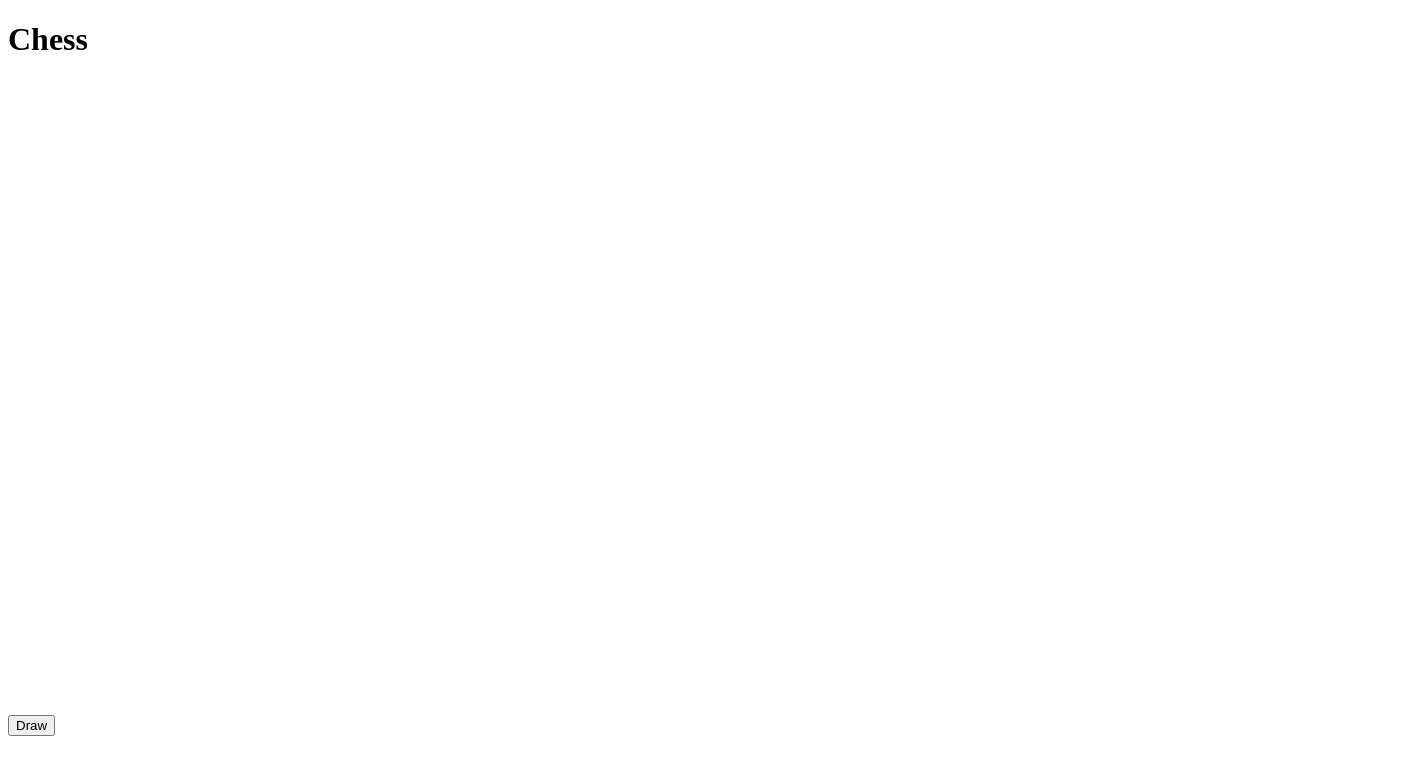
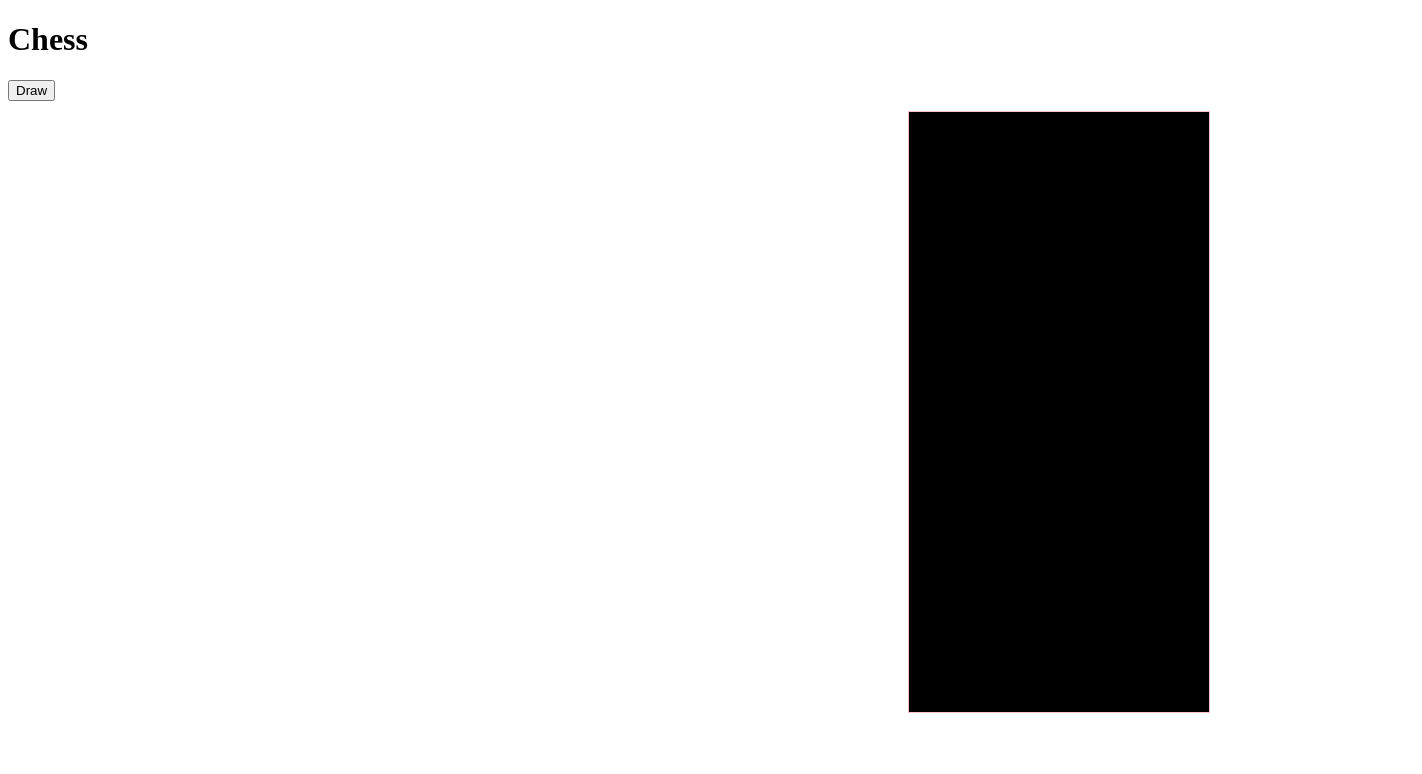
Before and after one commit to swan28pande/Shatranj, a React (Vite) app: page / in a window 1280 px wide. Shown: the top 774 px of the page, 1422 px wide, since content can reach past the window. Built offline with nearby package versions, Linux system fonts and the light colour scheme.

Commit message:
side box added

```diff
--- a/src/App.jsx
+++ b/src/App.jsx
@@ -1,6 +1,7 @@
 
 import { BrowserRouter , Routes , Route } from "react-router-dom";
 import Chessboard from './components/chessboard'
+import SideCanvas from './components/sidecanvas'
 
 
 // import './App.css'
@@ -10,7 +11,9 @@ function App() {
   return (
     <BrowserRouter>
     <Routes>
+
         <Route path="/" element={<Chessboard />} />
+        {/* <Route path="/" element={<SideCanvas />} /> */}
         <Route path="*" element={<div>404 Not Found</div>} />
     </Routes>
 </BrowserRouter>
--- /dev/null
+++ b/src/components/chessboard.css
@@ -0,0 +1,22 @@
+
+.match_screen {
+
+    position: relative;
+    width: 100%;
+    height: 100vh;
+
+
+}
+
+.component1,
+.component2 {
+  position: absolute;
+  top: 0;
+  left: 0;
+  width: 100%;
+  height: 100%;
+}
+
+.component2 {
+    left : 150px;
+}
--- a/src/components/chessboard.jsx
+++ b/src/components/chessboard.jsx
@@ -38,6 +38,8 @@ import BlackQueen from '../assets/bqueen.svg';
 import WhiteKing from '../assets/wking.svg';
 import BlackKing from '../assets/bking.svg';
 
+import Side_canvas from "./sidecanvas";
+import './chessboard.css' ;
 
 const Chessboard = () => {
   const canvasRef = useRef(null);
@@ -1019,14 +1021,21 @@ const checkImageAtPosition = (x, y) => {
 
   return (
     <div>
+
       <h1>Chess</h1>
       <button onClick={drawBoard} disabled={!imagesLoaded}>
         Draw
       </button>
+      <div className="match_screen">
+      <div className="component1"><Side_canvas/></div>
+      <div className="component2">
       <canvas ref={canvasRef} width={650} height={650}
        onMouseDown={handleMouseDown}
        onMouseMove={handleMouseMove}
        onMouseUp={handleMouseUp} ></canvas>
+      </div>
+      </div>
+
     </div>
   );
 };
--- /dev/null
+++ b/src/components/sidecanvas.css
@@ -0,0 +1,11 @@
+
+.container {
+    display: flex;
+    margin-left: 900px;
+    margin-top:10px;
+  }
+
+.my-canvas {
+    border: 1px solid pink; /* Example border style */
+
+  }
--- /dev/null
+++ b/src/components/sidecanvas.jsx
@@ -0,0 +1,29 @@
+// create a standard react component
+
+
+import React, { useRef ,useEffect} from 'react';
+
+import './sidecanvas.css'  ;
+
+const side_canvas = () => {
+    const canvasRef = useRef(null);
+      useEffect(() => {
+
+            const canvas = canvasRef.current;
+            const context = canvas.getContext('2d');
+
+            // Set the canvas background color to black
+            context.fillStyle = 'black';
+            context.fillRect(0, 0, canvas.width, canvas.height);
+      }, []);
+
+    return (
+
+        <div className='container'>
+        <canvas ref={canvasRef} className="my-canvas" width={300} height={600}></canvas>
+        </div>
+
+    );
+} ;
+
+export default side_canvas ;
```
